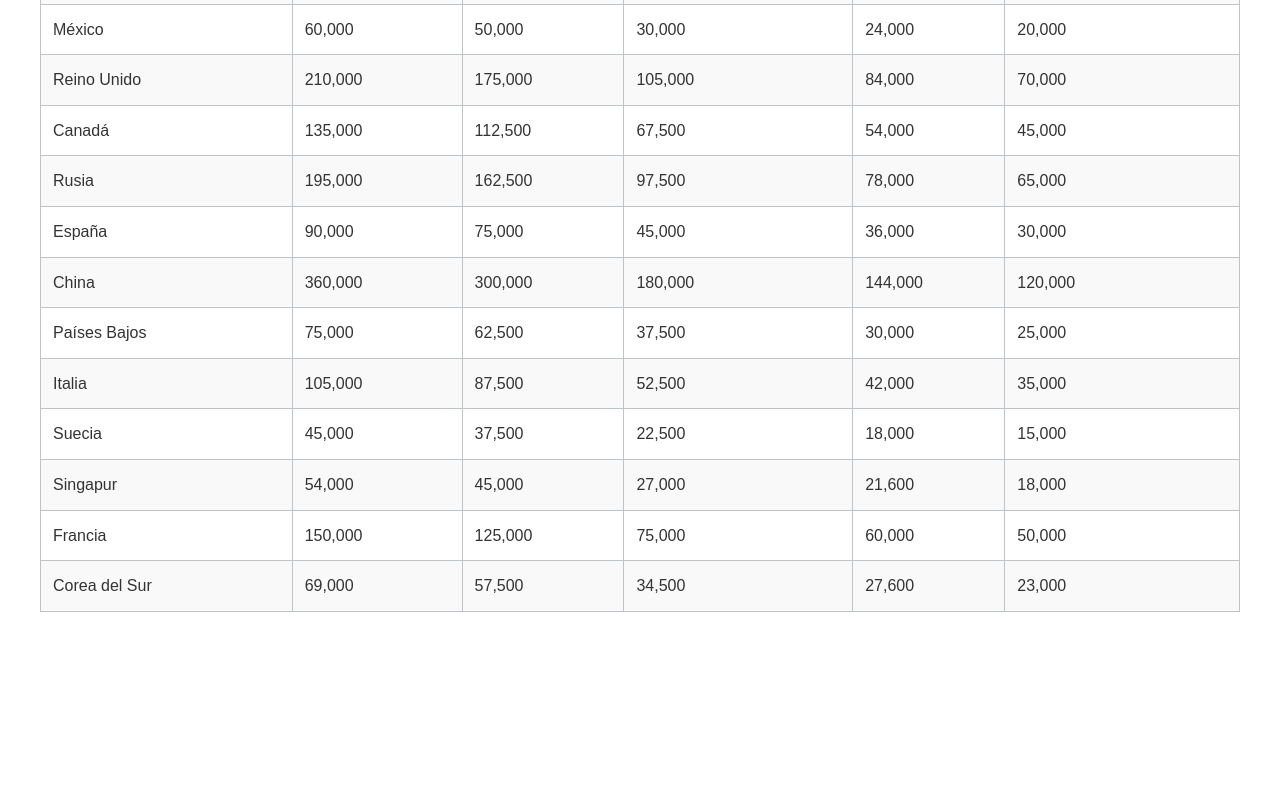
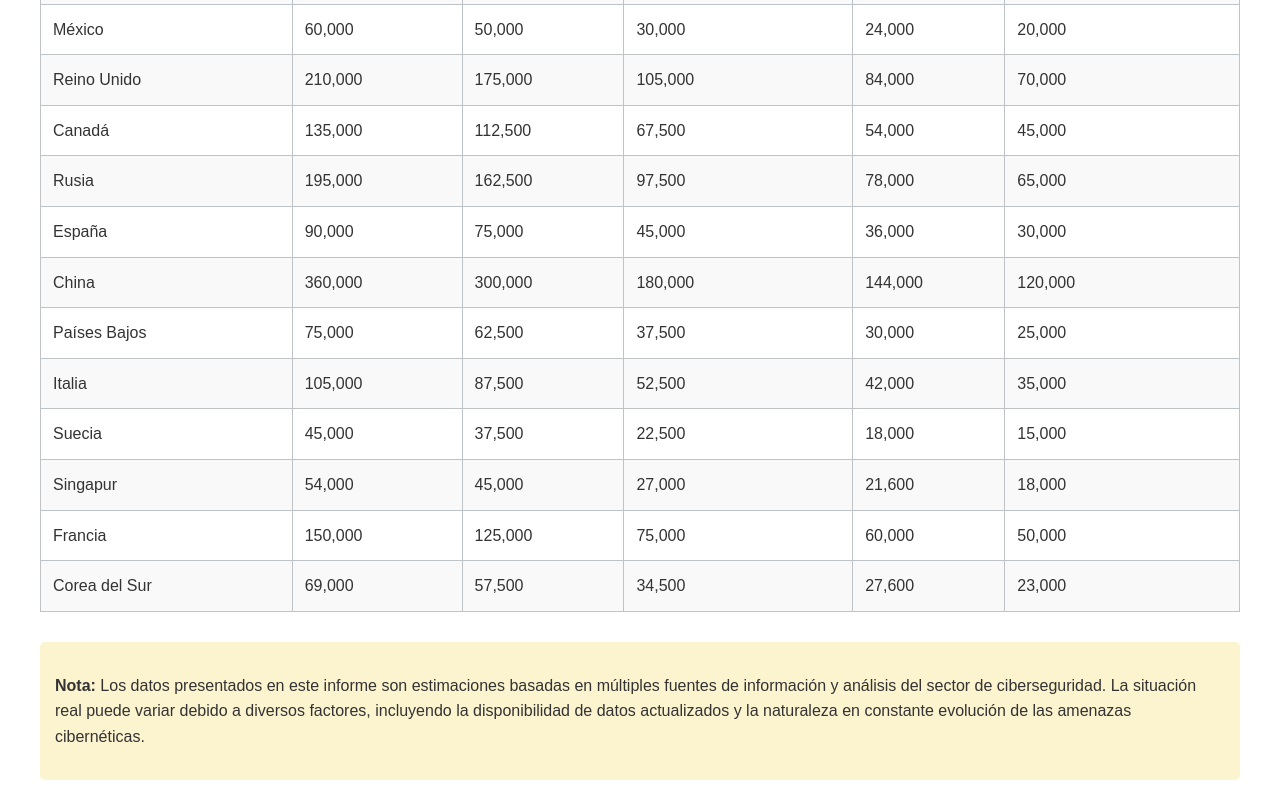
Before and after one commit to Juan01P3/Juan01P3.github.io, a plain HTML site: page index.html.html in a window 1280 px wide. Shown: the part 4557-5357 px from the top of the page. Before the commit the page ends 5219 px from the top, so only its background shows below. Drawn offline with Linux system fonts and the light colour scheme.

Commit message:
Update index.html.html

```diff
--- a/index.html.html
+++ b/index.html.html
@@ -183,3 +183,11 @@
         <tr><td>Singapur</td><td>54,000</td><td>45,000</td><td>27,000</td><td>21,600</td><td>18,000</td></tr>
         <tr><td>Francia</td><td>150,000</td><td>125,000</td><td>75,000</td><td>60,000</td><td>50,000</td></tr>
         <tr><td>Corea del Sur</td><td>69,000</td><td>57,500</td><td>34,500</td><td>27,600</td><td>23,000
+
+    </table>
+
+    <div class="note">
+        <p><strong>Nota:</strong> Los datos presentados en este informe son estimaciones basadas en múltiples fuentes de información y análisis del sector de ciberseguridad. La situación real puede variar debido a diversos factores, incluyendo la disponibilidad de datos actualizados y la naturaleza en constante evolución de las amenazas cibernéticas.</p>
+    </div>
+</body>
+</html>
```
